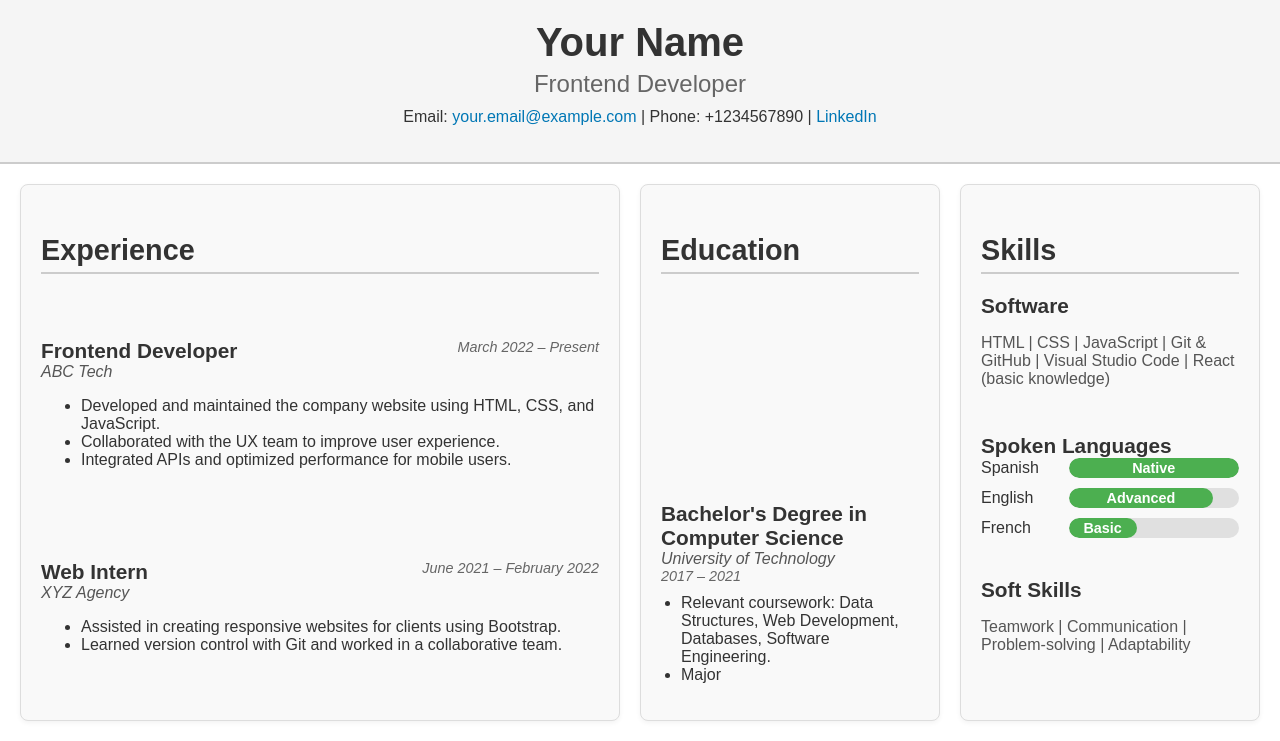
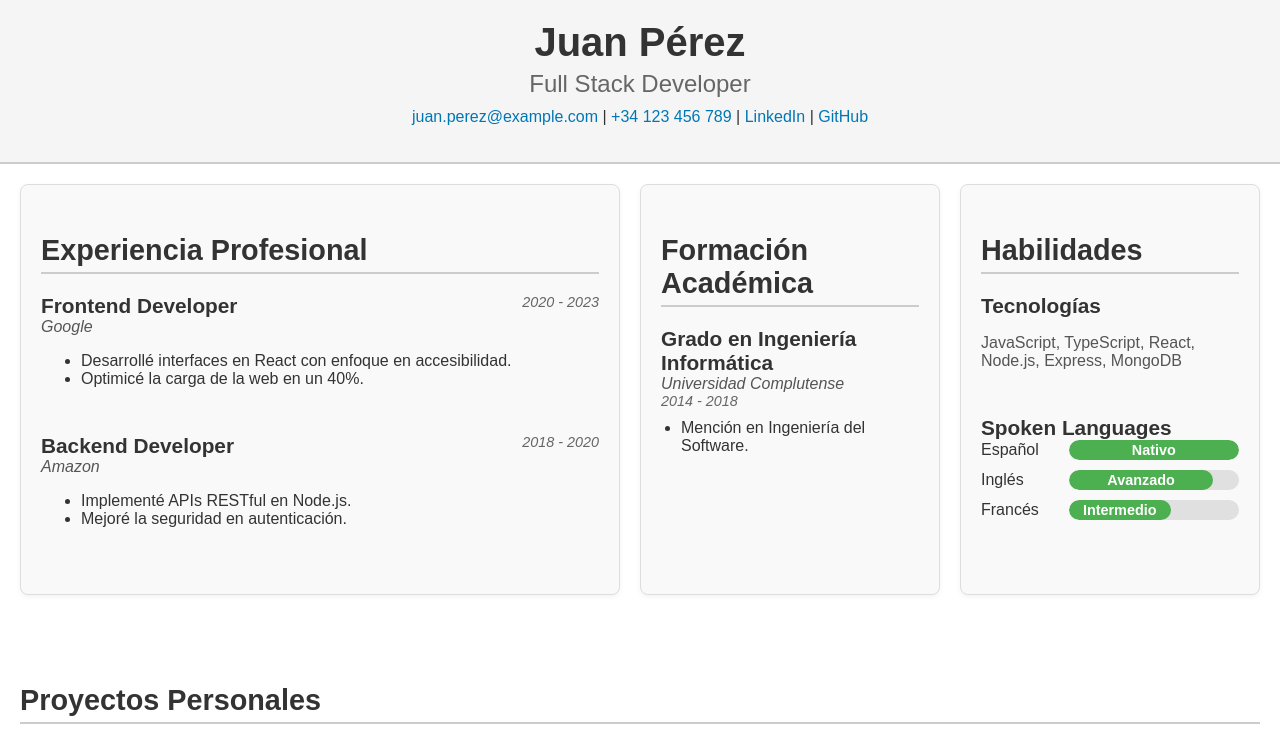
Before and after one commit to JaviS9/cv-web, a plain HTML site: page index.html in a window 1280 px wide. Shown: the top 741 px of the page. Drawn offline with Linux system fonts and the light colour scheme.

Commit message:
languages WIP. Structure is good. Still got to fix some things.

```diff
--- a/css/styles.css
+++ b/css/styles.css
@@ -58,7 +58,7 @@ header a:hover {
   box-shadow: 0 2px 5px rgba(0, 0, 0, 0.05);
   display: flex;
   flex-direction: column;
-  justify-content: space-between;
+  justify-content: flex-start;
   height: 100%;
   min-height: 100%;
   box-sizing: border-box;
--- a/index.html
+++ b/index.html
@@ -8,131 +8,28 @@
 </head>
 <body>
     <header>
-        <h1>Your Name</h1>
-        <h2>Frontend Developer</h2>
+        <h1 id="header-name"></h1>
+        <h2 id="header-title"></h2>
         <p>
-            Email: <a href="mailto:your.email@example.com">your.email@example.com</a> |
-            Phone: +1234567890 |
-            <a href="https://linkedin.com/in/yourprofile" target="_blank">LinkedIn</a>
+            <a id="header-email" href=""></a> |
+            <a id="header-phone" href=""></a> |
+            <a id="header-linkedin" href="" target="_blank">LinkedIn</a> |
+            <a id="header-github" href="" target="_blank">GitHub</a>
         </p>
     </header>
 
+
     <div class="main-container">
         <section id="experience" class="section-box experience-box">
-            <h3>Experience</h3>
-            <article class="job">
-                <div class="job-header">
-                    <div class="job-title">
-                        <h4>Frontend Developer</h4>
-                        <p class="company">ABC Tech</p>
-                    </div>
-                    <div class="job-dates">
-                        <p>March 2022 – Present</p>
-                    </div>
-                </div>
-                <ul>
-                    <li>Developed and maintained the company website using HTML, CSS, and JavaScript.</li>
-                    <li>Collaborated with the UX team to improve user experience.</li>
-                    <li>Integrated APIs and optimized performance for mobile users.</li>
-                </ul>
-            </article>
-            <article class="job">
-                <div class="job-header">
-                    <div class="job-title">
-                        <h4>Web Intern</h4>
-                        <p class="company">XYZ Agency</p>
-                    </div>
-                    <div class="job-dates">
-                        <p>June 2021 – February 2022</p>
-                    </div>
-                </div>
-                <ul>
-                    <li>Assisted in creating responsive websites for clients using Bootstrap.</li>
-                    <li>Learned version control with Git and worked in a collaborative team.</li>
-                </ul>
-            </article>
         </section>
         <section id="education" class="section-box education-box">
-            <h3>Education</h3>
-            <article class="education-entry">
-                <div class="edu-header">
-                    <div class="degree-info">
-                        <h4>Bachelor's Degree in Computer Science</h4>
-                        <p class="institution">University of Technology</p>
-                    </div>
-                    <div class="edu-dates">
-                        <p>2017 – 2021</p>
-                    </div>
-                </div>
-                <ul>
-                    <li>Relevant coursework: Data Structures, Web Development, Databases, Software Engineering.</li>
-                    <li>Major</li>
-                </ul>
-            </article>
         </section>
         <section id="skills" class="section-box skills-box">
-            <h3>Skills</h3>
-            <div class="skill-category">
-                <h4>Software</h4>
-                <p class="skill-list">
-                    HTML | CSS | JavaScript | Git & GitHub | Visual Studio Code | React (basic knowledge)
-                </p>
-            </div>
-            <div class="skill-category">
-                <h4>Spoken Languages</h4>
-                <div class="language-skill">
-                    <p>Spanish</p>
-                    <div class="progress-bar-container">
-                        <div class="progress-bar" style="width: 100%;">
-                            <span class="progress-text">Native</span>
-                        </div>
-                    </div>
-                </div>
-                <div class="language-skill">
-                    <p>English</p>
-                    <div class="progress-bar-container">
-                        <div class="progress-bar" style="width: 85%;">
-                            <span class="progress-text">Advanced</span>
-                        </div>
-                    </div>
-                </div>
-                <div class="language-skill">
-                    <p>French</p>
-                    <div class="progress-bar-container">
-                        <div class="progress-bar" style="width: 40%;">
-                            <span class="progress-text">Basic</span>
-                        </div>
-                    </div>
-                </div>
-            </div>
-            <div class="skill-category">
-                <h4>Soft Skills</h4>
-                <p class="skill-list">
-                    Teamwork | Communication | Problem-solving | Adaptability
-                </p>
-            </div>
         </section>
     </div>
 
     <section id="personal-projects" class="section-full">
-        <h3>Personal Projects</h3>
-        <div class="project-grid">
-            <div class="project-card">
-                <div class="project-category">Web App</div>
-                    <img src="project1.jpg" alt="Screenshot del proyecto" class="project-image" />
-                    <p>A web application built with HTML, CSS, and JavaScript.</p>
-                    <a href="https://github.com/yourusername/project1" class="github-link">
-                        <span class="github-icon">
-                            <svg xmlns="http://www.w3.org/2000/svg" width="20" height="20" fill="currentColor" class="bi bi-github" viewBox="0 0 16 16">
-                                <path d="M8 0C3.58 0 0 3.58 0 8c0 3.53 2.29 6.53 5.47 7.59.4.07.55-.17.55-.38 0-.18-.01-.66-.01-1.27-2.22.48-2.69-1.07-2.69-1.07-.36-.91-.88-1.15-.88-1.15-.72-.5.06-.49.06-.49.8.06 1.22.83 1.22.83.94 1.58 2.49 1.12 3.08.85.1-.68.37-1.12.67-1.37-1.78-.2-3.64-.89-3.64-3.95 0-.87.31-1.58.82-2.14-.08-.2-.35-.91.07-1.9 0 0 .67-.22 2.2.85a7.79 7.79 0 0 1 2.02-.27c.69 0 1.4.09 2.04.27 1.52-1.07 2.19-.85 2.19-.85.43 1 .15 1.7.07 1.9.51.56.82 1.27.82 2.14 0 3.06-1.87 3.75-3.65 3.95.39.32.74.95.74 1.91 0 1.38-.01 2.49-.01 2.83 0 .21.15.46.56.38A7.97 7.97 0 0 0 16 8c0-4.42-3.58-8-8-8z"/>
-                            </svg>
-                        </span>
-                        View on GitHub
-                    </a>
-                </div>
-
-            </div>
-        </div>
     </section>
 </body>
+<script src="js/parser.js"></script>
 </html>
--- /dev/null
+++ b/js/parser.js
@@ -0,0 +1,189 @@
+window.addEventListener("DOMContentLoaded", () => {
+    fetch("content.txt")
+        .then(response => response.text())
+        .then(parseAndInjectContent)
+        .catch(err => console.error("Failed to load content.txt:", err));
+});
+
+function parseAndInjectContent(content) {
+    const sections = {};
+    const titles = {};
+    const lines = content.split('\n');
+    let currentSection = '';
+
+    for (let i = 0; i < lines.length; i++) {
+        const line = lines[i].trim();
+        if (line.startsWith('[') && line.endsWith(']')) {
+            currentSection = line.slice(1, -1);
+            sections[currentSection] = [];
+            titles[currentSection] = currentSection;
+            const nextLine = lines[i + 1]?.trim();
+            if (nextLine?.startsWith('title =')) {
+                titles[currentSection] = nextLine.split('=')[1].trim();
+                i++;
+            }
+        } else if (currentSection && line) {
+            sections[currentSection].push(line);
+        }
+    }
+
+    renderHeader(sections.header || []);
+    renderExperience(sections.experience || [], titles.experience);
+    renderEducation(sections.education || [], titles.education);
+    renderSkills(sections.skills || [], titles.skills);
+    renderProjects(sections["personal-projects"] || [], titles["personal-projects"]);
+}
+
+function renderExperience(lines, title) {
+    const container = document.getElementById("experience");
+    container.innerHTML = `<h3>${title}</h3>`;
+    let html = "";
+
+    for (let i = 0; i < lines.length; i++) {
+        const line = lines[i];
+        if (!line.startsWith('-')) {
+            const [role, company, dates] = line.split('|').map(x => x.trim());
+            html += `<article class="job">
+                        <div class="job-header">
+                            <div class="job-title">
+                                <h4>${role}</h4>
+                                <p class="company">${company}</p>
+                            </div>
+                            <div class="job-dates">
+                                <p>${dates}</p>
+                            </div>
+                        </div>
+                        <ul>`;
+            i++;
+            while (lines[i]?.startsWith('-')) {
+                html += `<li>${lines[i].slice(1).trim()}</li>`;
+                i++;
+            }
+            html += `</ul></article>`;
+            i--;
+        }
+    }
+    container.innerHTML += html;
+}
+
+function renderEducation(lines, title) {
+    const container = document.getElementById("education");
+    container.innerHTML = `<h3>${title}</h3>`;
+    let html = "";
+
+    for (let i = 0; i < lines.length; i++) {
+        const line = lines[i];
+        if (!line.startsWith('-')) {
+            const [degree, institution, dates] = line.split('|').map(x => x.trim());
+            html += `<article class="education-entry">
+                        <div class="edu-header">
+                            <div class="degree-info">
+                                <h4>${degree}</h4>
+                                <p class="institution">${institution}</p>
+                            </div>
+                            <div class="edu-dates">
+                                <p>${dates}</p>
+                            </div>
+                        </div>
+                        <ul>`;
+            i++;
+            while (lines[i]?.startsWith('-')) {
+                html += `<li>${lines[i].slice(1).trim()}</li>`;
+                i++;
+            }
+            html += `</ul></article>`;
+            i--;
+        }
+    }
+
+    container.innerHTML += html;
+}
+
+function renderSkills(lines, title) {
+    const container = document.getElementById("skills");
+    container.innerHTML = `<h3>${title}</h3>`;
+    let html = "";
+    let i = 0;
+
+    while (i < lines.length) {
+        if (lines[i].endsWith(':')) {
+            const category = lines[i].replace(':', '').trim();
+            html += `<div class="skill-category"><h4>${category}</h4>`;
+            i++;
+            if (category === "Spoken Languages") {
+                while (i < lines.length && lines[i] && !lines[i].endsWith(':')) {
+                    const [lang, level, percent] = lines[i].split('|').map(x => x.trim());
+                    html += `<div class="language-skill">
+                                <p>${lang}</p>
+                                <div class="progress-bar-container">
+                                    <div class="progress-bar" style="width: ${percent}%;">
+                                        <span class="progress-text">${level}</span>
+                                    </div>
+                                </div>
+                            </div>`;
+                    i++;
+                }
+            } else {
+                html += `<p class="skill-list">${lines[i++]}</p>`;
+            }
+            html += `</div>`;
+        } else {
+            i++;
+        }
+    }
+
+    container.innerHTML += html;
+}
+
+function renderProjects(lines, title) {
+    const container = document.getElementById("personal-projects");
+    container.innerHTML = `<h3>${title}</h3><div class="project-grid"></div>`;
+    const grid = container.querySelector(".project-grid");
+
+    lines.forEach(line => {
+        const [type, image, desc, url] = line.split('|').map(x => x.trim());
+        const card = document.createElement("div");
+        card.className = "project-card";
+        card.innerHTML = `
+            <div class="project-category">${type}</div>
+            <img src="${image}" alt="Screenshot del proyecto" class="project-image" />
+            <p>${desc}</p>
+            <a href="${url}" class="github-link" target="_blank">
+                <span class="github-icon">
+                    <svg xmlns="http://www.w3.org/2000/svg" width="20" height="20" fill="currentColor" class="bi bi-github" viewBox="0 0 16 16">
+                        <path d="M8 0C3.58 0 0 3.58 0 8c0 3.53 2.29 6.53 5.47 7.59.4.07.55-.17.55-.38..."/>
+                    </svg>
+                </span>
+                View on GitHub
+            </a>
+        `;
+        grid.appendChild(card);
+    });
+}
+
+function renderHeader(lines) {
+    const data = {};
+    lines.forEach(line => {
+        const [key, value] = line.split('=').map(s => s.trim());
+        data[key] = value;
+    });
+
+    if (data.name) document.getElementById("header-name").textContent = data.name;
+    if (data.title) document.getElementById("header-title").textContent = data.title;
+
+    if (data.email) {
+        const emailEl = document.getElementById("header-email");
+        emailEl.textContent = data.email;
+        emailEl.href = `mailto:${data.email}`;
+    }
+
+    if (data.phone) {
+        const phoneEl = document.getElementById("header-phone");
+        phoneEl.textContent = data.phone;
+        phoneEl.href = `tel:${data.phone}`;
+    }
+
+    if (data.linkedin) document.getElementById("header-linkedin").href = data.linkedin;
+    if (data.github) document.getElementById("header-github").href = data.github;
+    if (data.location) document.getElementById("header-location").textContent = data.location;
+}
```
Also changed, not shown: content.txt (added), js/script.js (deleted).
